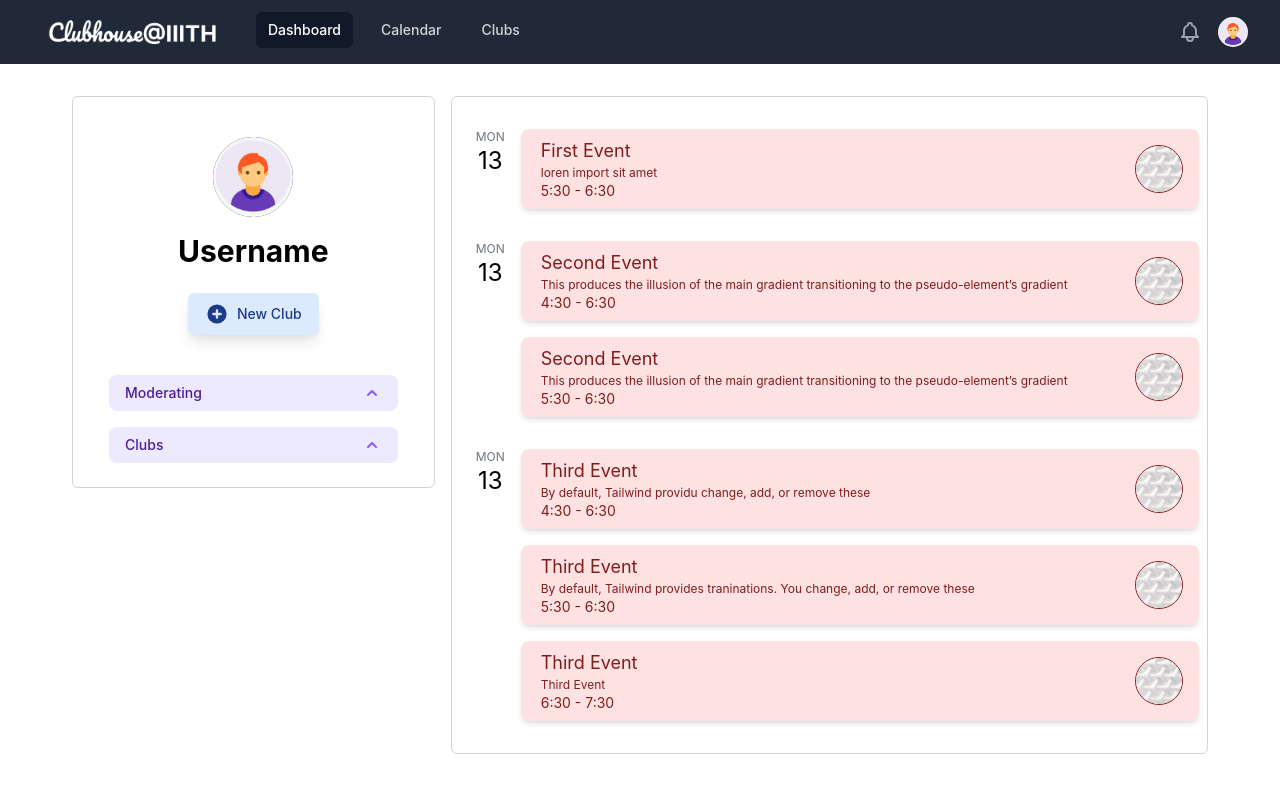
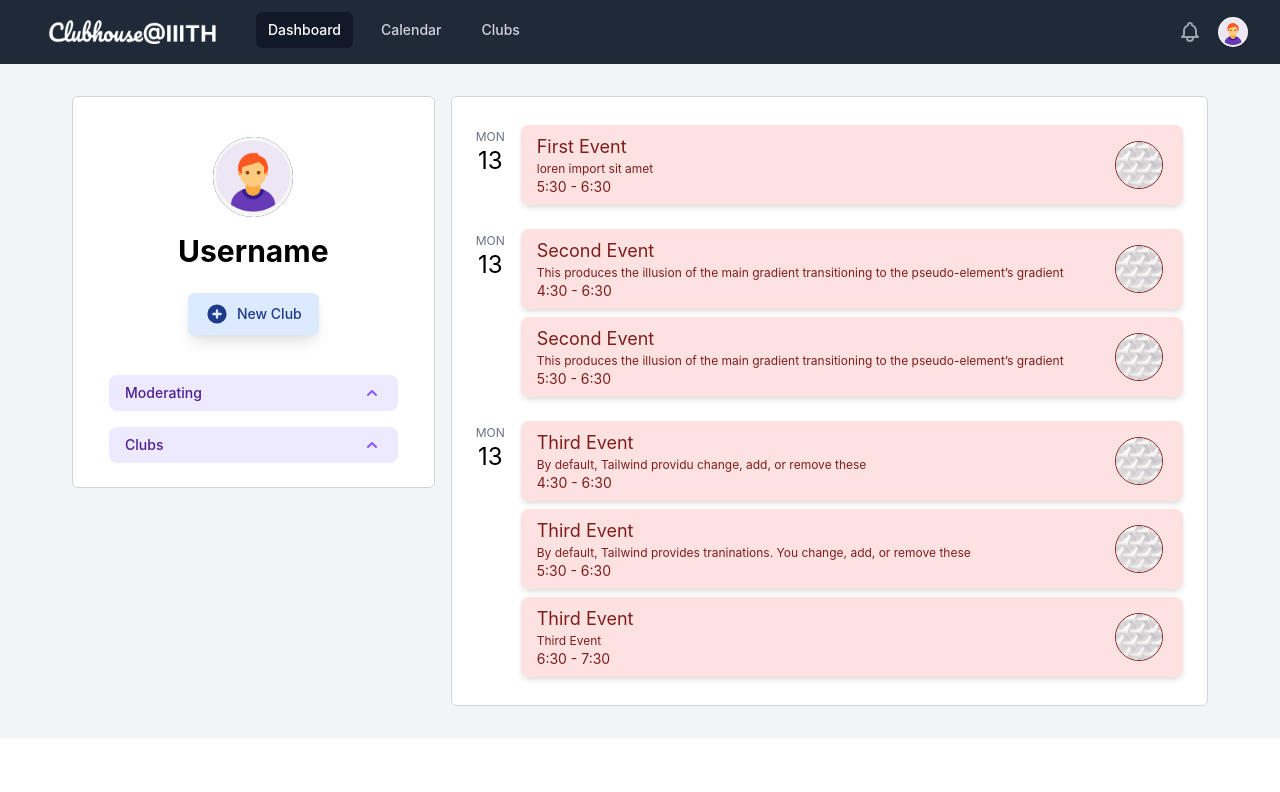
Before and after one commit to abakfja/clubhouse, a Next.js app in the folder frontend/: page /dashboard in a window 1280 px wide. Shown: the top 792 px of the page. Built offline with nearby package versions, Linux system fonts and the light colour scheme.

Commit message:
Changes to left right add club pages

```diff
--- /dev/null
+++ b/frontend/components/club-card.js
@@ -0,0 +1,3 @@
+export default function ClubCard() {
+  return
+}
--- /dev/null
+++ b/frontend/components/club-search.js
@@ -0,0 +1,12 @@
+export default function SearchBar() {
+	return (
+		<div>
+			<input
+				className="border-2 border-gray-300 bg-white h-10 px-5 pr-16 rounded-lg text-sm focus:outline-none"
+				type="search"
+				name="search"
+				placeholder="Search"
+			></input>
+		</div>
+	);
+}
--- a/frontend/components/left.js
+++ b/frontend/components/dash-left.js
@@ -75,8 +75,8 @@ const MyDisclosure = ({ items, title, open }) => {
 
 const LeftContainer = () => {
 	return (
-		<div className="w-1/3 justify-center">
-			<div className="flex flex-col mx-2 justify-center items-center space-y-6 py-6 border border-gray-300 rounded-md">
+		<div className="w-1/3 justify-center ">
+			<div className="flex flex-col mx-2 justify-center items-center space-y-6 py-6 border bg-white border-gray-300 rounded-md">
 				<div className="flex flex-col items-center">
 					<div className="bg-gray-800 m-4 flex text-sm rounded-full focus:outline-none focus:ring-2 focus:ring-offset-2 focus:ring-offset-gray-800 focus:ring-white">
 						<Image
--- a/frontend/components/right.js
+++ b/frontend/components/dash-right.js
@@ -65,7 +65,7 @@ const Activity = ({ date, events }) => {
 	return (
 		<div className="flex flex-row p-2 w-full justify-center items-start my-0">
 			<MyDate date={date} />
-			<div className="flex flex-col flex-grow">
+			<div className="flex flex-col flex-grow px-2">
 				{events.map((event, index) => (
 					<Card key={index} event={event} />
 				))}
@@ -77,13 +77,13 @@ const Activity = ({ date, events }) => {
 const Card = ({ event }) => {
 	return (
 		<div
-			className="flex w-full h-20 m-2 justify-between items-center rounded-lg
+			className="flex h-20 p-1 my-1 justify-between items-center rounded-lg
 			focus:outline-none focus-visible:ring-2 focus-visible:ring-offset-2 focus-visible:ring-purle-500
 			text-red-900 bg-red-100
 			shadow-md
 		  "
 		>
-			<div className="text-left ml-4 p-1">
+			<div className="text-left ml-2 p-1">
 				<p className="text-lg overflow-hidden overflow-ellipsis">{event.name}</p>
 				<p className="text-xs overflow-hidden overflow-ellipsis whitespace-nowrap">{event.sub}</p>
 				<p className="text-sm">{event.time}</p>
@@ -93,7 +93,6 @@ const Card = ({ event }) => {
 					className="rounded-full"
 					src="/images/profile.jpg"
 					alt="profile"
-					// layout="intrinsic"
 					width={240}
 					height={240}
 				/>
@@ -105,7 +104,7 @@ const Card = ({ event }) => {
 export default function RightContainer() {
 	console.log(eventData)
 	return (
-		<div className="w-2/3 text-center border mx-2 border-gray-300 rounded-md">
+		<div className="w-2/3 text-center border mx-2 bg-white border-gray-300 rounded-md">
 			<div className="container px-2 py-4">
 				{eventData.map((d) => (
 					<Activity date={d.date} events={d.events} key={d.id} />
--- a/frontend/pages/clubs.js
+++ b/frontend/pages/clubs.js
@@ -1,7 +1,8 @@
 import Layout from "../components/layout";
+import SearchBar from "../components/club-search";
 import Head from "next/head";
 
-const pageTitle = "Groups | Clubhouse";
+const pageTitle = "Clubs | Clubhouse";
 
 const Post = () => {
 	return (
@@ -9,7 +10,7 @@ const Post = () => {
 			<Head>
 				<title>{pageTitle}</title>
 			</Head>
-			<p>Groups page</p>
+			<SearchBar />
 		</Layout>
 	);
 };
--- a/frontend/pages/dashboard.js
+++ b/frontend/pages/dashboard.js
@@ -1,7 +1,7 @@
 import Head from "next/head";
 import Layout, { siteTitle } from "../components/layout";
-import LeftContainer from "../components/left";
-import RightContainer from "../components/right";
+import LeftContainer from "../components/dash-left";
+import RightContainer from "../components/dash-right";
 
 const pageTitle = "Dashboard | Clubhouse";
 
@@ -11,10 +11,12 @@ export default function Dashboard() {
 			<Head>
 				<title>{pageTitle}</title>
 			</Head>
-			<div className="container mx-auto max-w-6xl box-border">
-				<div className=" flex flex-row py-8 items-start">
-					<LeftContainer />
-					<RightContainer />
+			<div className="bg-gray-100">
+				<div className="container mx-auto max-w-6xl box-border">
+					<div className=" flex flex-row py-8 items-start">
+						<LeftContainer />
+						<RightContainer />
+					</div>
 				</div>
 			</div>
 		</Layout>
```
